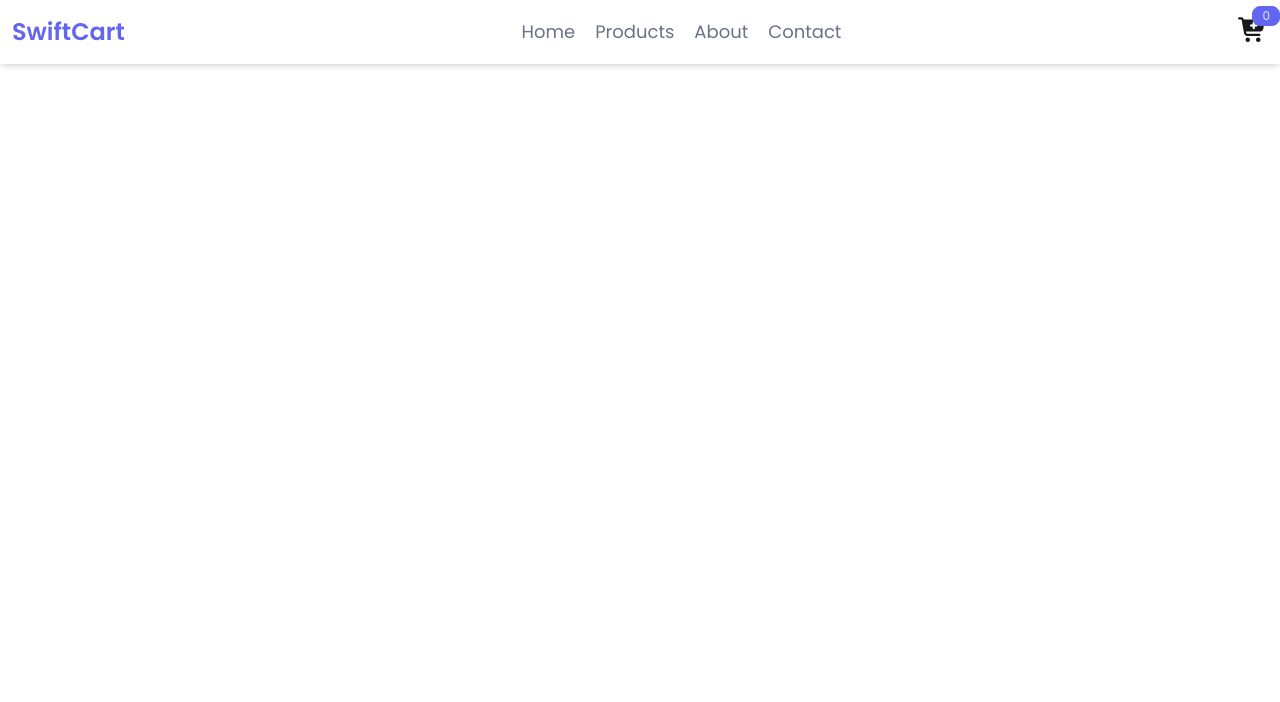
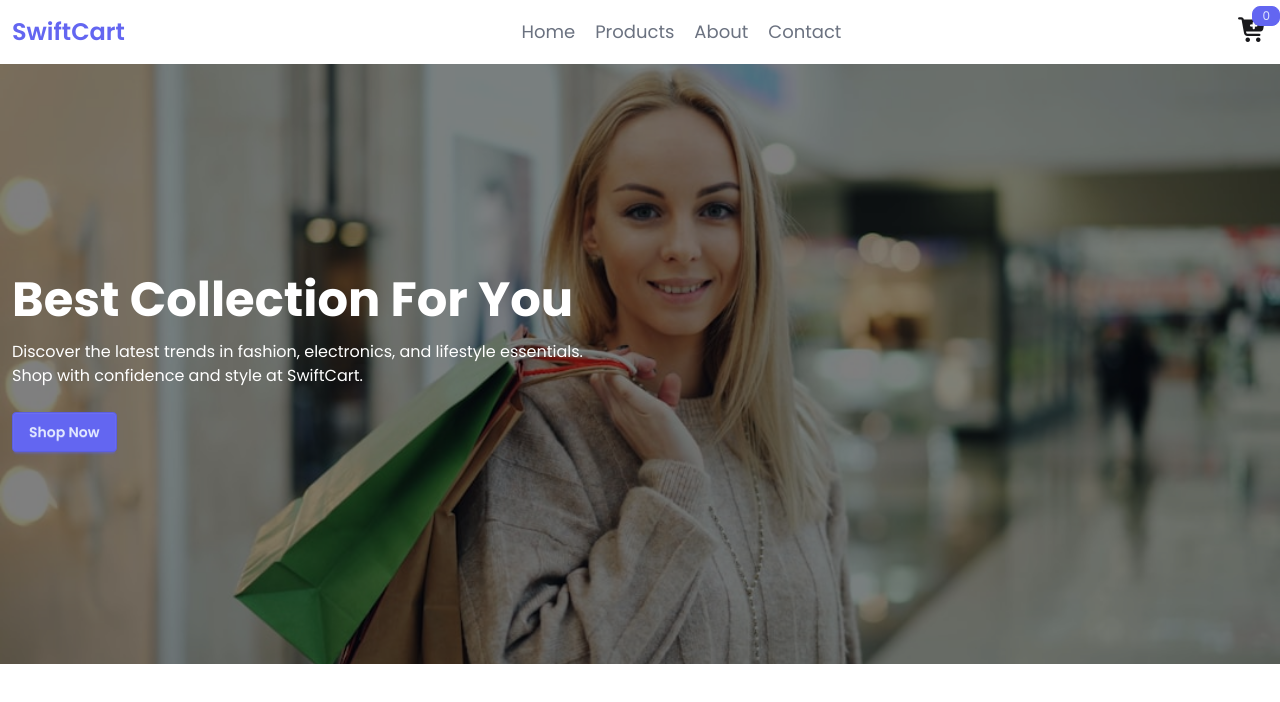
Before and after one commit to dev-rktanvir/swift-cart, a website built with Vite: page index.html in a window 1280 px wide. Built offline with nearby package versions, Linux system fonts and the light colour scheme.

Commit message:
complete hero section

```diff
--- a/index.html
+++ b/index.html
@@ -20,7 +20,7 @@
   <header>
     <!-- Navbar -->
     <nav class="bg-base-100 shadow-md">
-      <div class="lg:max-w-7xl mx-auto flex items-center justify-between px-3 py-4">
+      <div class="container mx-auto flex items-center justify-between px-3 py-4">
         <!-- Logo -->
         <div>
           <h2 class="text-primary text-2xl font-semibold cursor-pointer">SwiftCart</h2>
@@ -51,6 +51,30 @@
       </div>
     </nav>
 
+    <!-- Hero Section -->
+    <section class="relative h-[500px] md:h-[600px] flex items-center">
+
+      <!-- Background Image -->
+      <div class="absolute inset-0 bg-[url('/src/Assets/banner-image.png')]
+              bg-no-repeat bg-cover bg-center">
+      </div>
+
+      <!-- Overlay -->
+      <div class="absolute inset-0 bg-black/50"></div>
+
+      <!-- Content -->
+      <div class="relative container mx-auto px-3 text-white">
+        <h1 class="text-5xl font-bold">Best Collection For You</h1>
+        <p class="mt-4 max-w-xl">
+          Discover the latest trends in fashion, electronics, and lifestyle essentials.
+          Shop with confidence and style at SwiftCart.
+        </p>
+        <button class="btn btn-primary mt-6">Shop Now</button>
+      </div>
+
+    </section>
+
+
   </header>
   <!-- Main -->
   <main>
```
